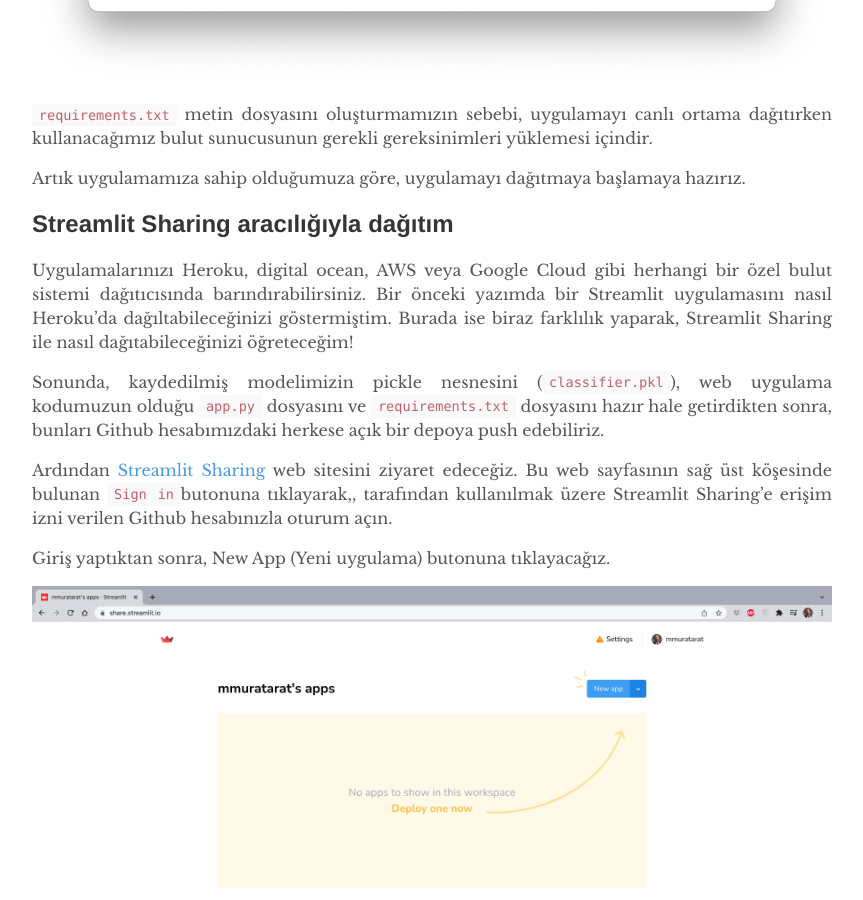
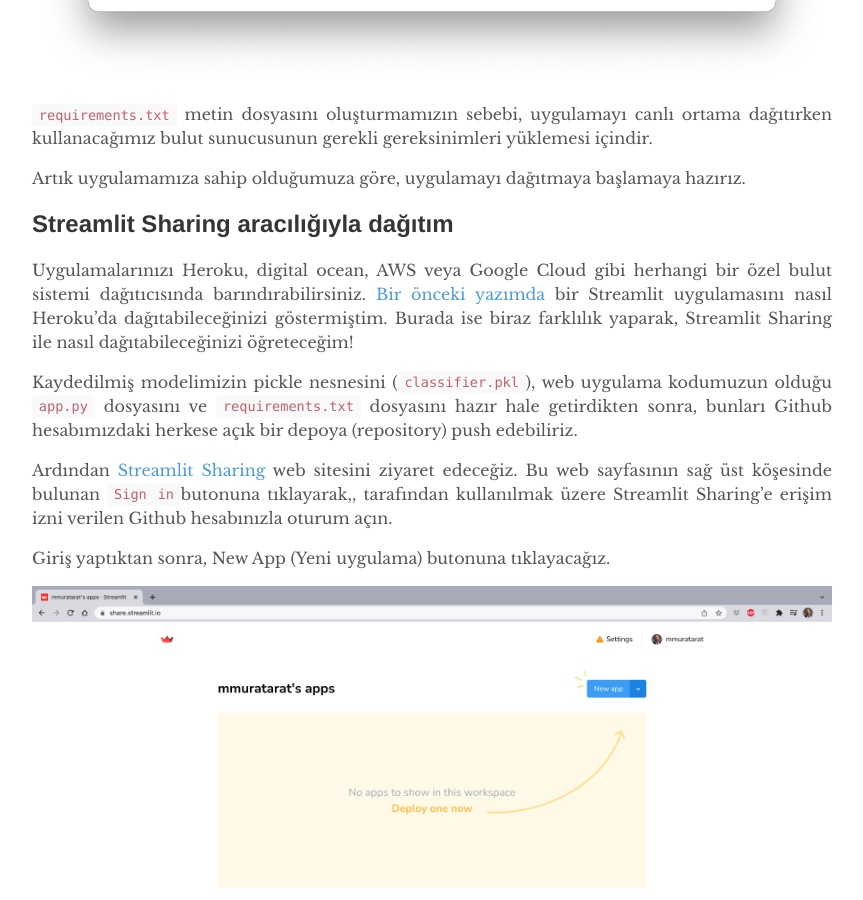
Before and after one commit to mmuratarat/turkish, a Jekyll site: the page built from _posts/2022-01-09-webapp_with_ML_model.md, in a window 1280 px wide and 900 px high, scrolled down 23281 px. Shown: the whole window, without its empty margins (208-1071 px from the left). Built offline with Jekyll 4.4.1, drawn with Linux system fonts in a browser that asks for light colours; nearby versions of some CDN libraries; formulas are drawn with MathJax 3; comment, search, counter and statistics services are not loaded.

Commit message:
Update 2022-01-09-webapp_with_ML_model.md

```diff
--- a/_posts/2022-01-09-webapp_with_ML_model.md
+++ b/_posts/2022-01-09-webapp_with_ML_model.md
@@ -675,9 +675,9 @@
 
 ## Streamlit Sharing aracılığıyla dağıtım
 
-Uygulamalarınızı Heroku, digital ocean, AWS veya Google Cloud gibi herhangi bir özel bulut sistemi dağıtıcısında barındırabilirsiniz. Bir önceki yazımda bir Streamlit uygulamasını nasıl Heroku'da dağıltabileceğinizi göstermiştim. Burada ise biraz farklılık yaparak, Streamlit Sharing ile nasıl dağıtabileceğinizi öğreteceğim!
+Uygulamalarınızı Heroku, digital ocean, AWS veya Google Cloud gibi herhangi bir özel bulut sistemi dağıtıcısında barındırabilirsiniz. [Bir önceki yazımda](https://mmuratarat.github.io/turkish/2022-01-08/streamlit_in_heroku){:target="_blank"} bir Streamlit uygulamasını nasıl Heroku'da dağıtabileceğinizi göstermiştim. Burada ise biraz farklılık yaparak, Streamlit Sharing ile nasıl dağıtabileceğinizi öğreteceğim!
 
-Sonunda, kaydedilmiş modelimizin pickle nesnesini (`classifier.pkl`), web uygulama kodumuzun olduğu `app.py` dosyasını ve `requirements.txt` dosyasını hazır hale getirdikten sonra, bunları Github hesabımızdaki herkese açık bir depoya push edebiliriz.
+Kaydedilmiş modelimizin pickle nesnesini (`classifier.pkl`), web uygulama kodumuzun olduğu `app.py` dosyasını ve `requirements.txt` dosyasını hazır hale getirdikten sonra, bunları Github hesabımızdaki herkese açık bir depoya (repository) push edebiliriz.
 
 Ardından [Streamlit Sharing](https://streamlit.io/){:target="_blank"} web sitesini ziyaret edeceğiz. Bu web sayfasının sağ üst köşesinde bulunan `Sign in`butonuna tıklayarak,, tarafından kullanılmak üzere Streamlit Sharing'e erişim izni verilen Github hesabınızla oturum açın.
 
```
